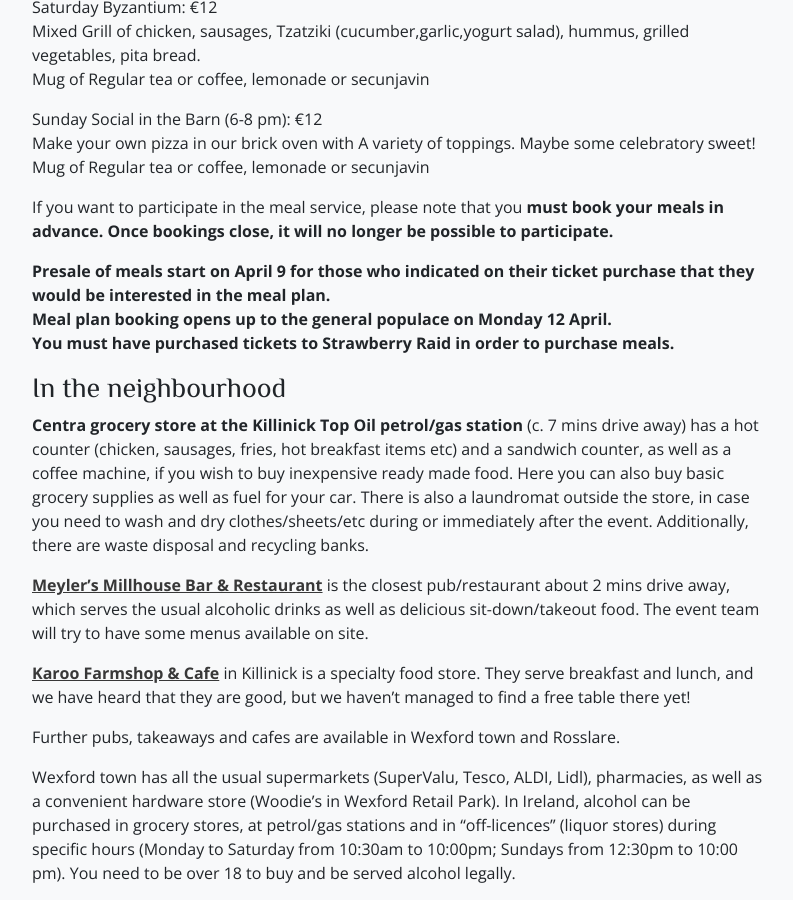
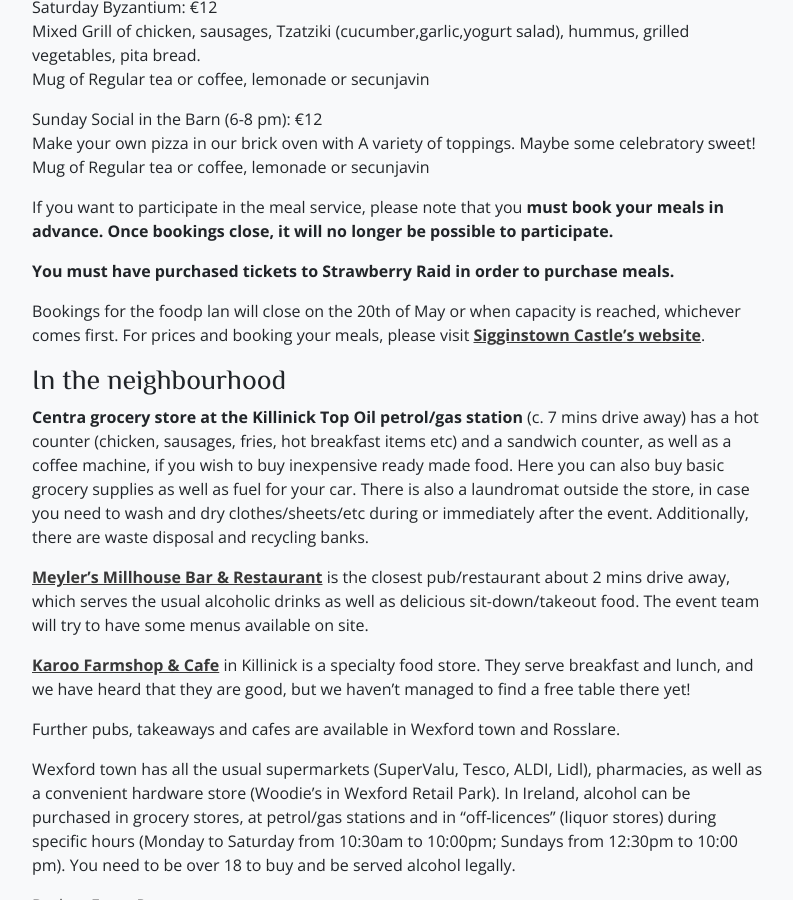
Before and after one commit to drachenwald/dun-in-mara, a Jekyll site: the page built from events/2026/strawberry-raid-v/food.md, in a window 1280 px wide and 900 px high, scrolled down 1654 px. Shown: the whole window, without its empty margins (50-843 px from the left). Built offline with Jekyll 4.4.1, drawn with Linux system fonts in a browser that asks for light colours; comment, search, counter and statistics services are not loaded.

Commit message:
Set food plan link live on SR food page

```diff
--- a/events/2026/strawberry-raid-v/food.md
+++ b/events/2026/strawberry-raid-v/food.md
@@ -57,12 +57,9 @@ Mug of Regular tea or coffee, lemonade or secunjavin
 
 If you want to participate in the meal service, please note that you **must book your meals in advance. Once bookings close, it will no longer be possible to participate.**
 
-
-**Presale of meals start on April 9 for those who indicated on their ticket purchase that they would be interested in the meal plan.**
-**Meal plan booking opens up to the general populace on Monday 12 April.**
 **You must have purchased tickets to Strawberry Raid in order to purchase meals.**
 
-<!-- Please order before the 14th of May. For prices and booking your meals, please visit  **[Sigginstown Castle's website](https://www.sigginstowncastle.com/online-ordering)**.  -->
+Bookings for the foodp lan will close on the 20th of May or when capacity is reached, whichever comes first. For prices and booking your meals, please visit  **[Sigginstown Castle's website](https://www.sigginstowncastle.com/online-ordering)**.
 
 ### In the neighbourhood
 
```
